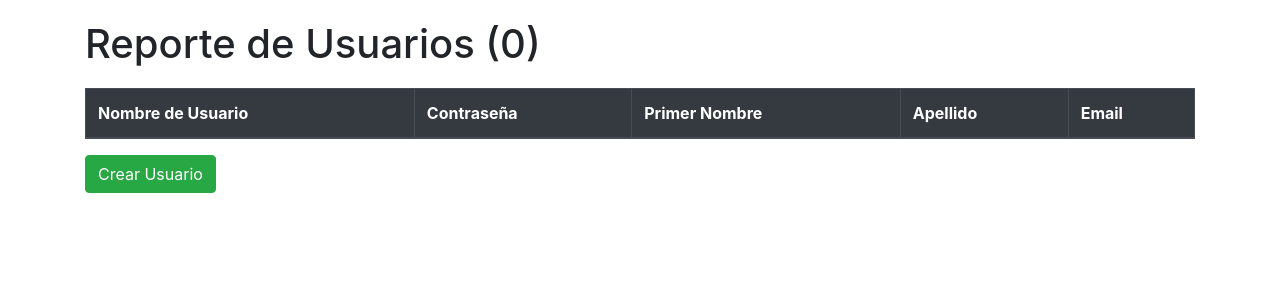
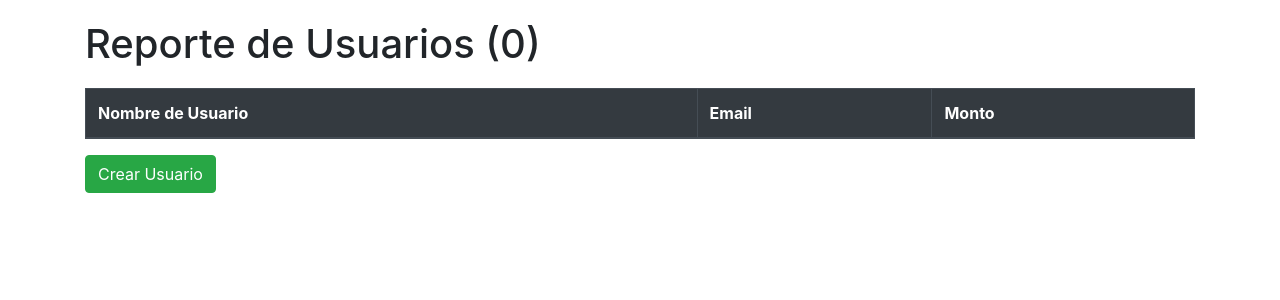
Before and after one commit to DavidMateoBarbosa/Arquisoft, a Django app: page /users/usuarios/ in a window 1280 px wide. Shown: the top 300 px of the page. Run offline with Django 3.2, Linux system fonts and the light colour scheme; data that the repository does not hold is empty; parts of the project's set-up code (start-up, migrations or seed data) failed here and were passed over; some libraries are stand-ins or nearby versions.

Commit message:
Update usuarios_template.html

```diff
--- a/whiletrue/templates/usuarios_template.html
+++ b/whiletrue/templates/usuarios_template.html
@@ -23,20 +23,16 @@
             <thead class="thead-dark">
                 <tr>
                     <th>Nombre de Usuario</th>
-                    <th>Contraseña</th>
-                    <th>Primer Nombre</th>
-                    <th>Apellido</th>
                     <th>Email</th>
+                    <th>Monto</th>
                 </tr>
             </thead>
             <tbody>
                 {% for usuario in usuarios %}
                 <tr>
                     <td>{{ usuario.username }}</td>
-                    <td>{{ usuario.password }}</td>
-                    <td>{{ usuario.firstname }}</td>
-                    <td>{{ usuario.lastname }}</td>
                     <td>{{ usuario.email }}</td>
+                    <td>{{ usuario.monto }}</td>
                 </tr>
                 {% endfor %}
             </tbody>
```
